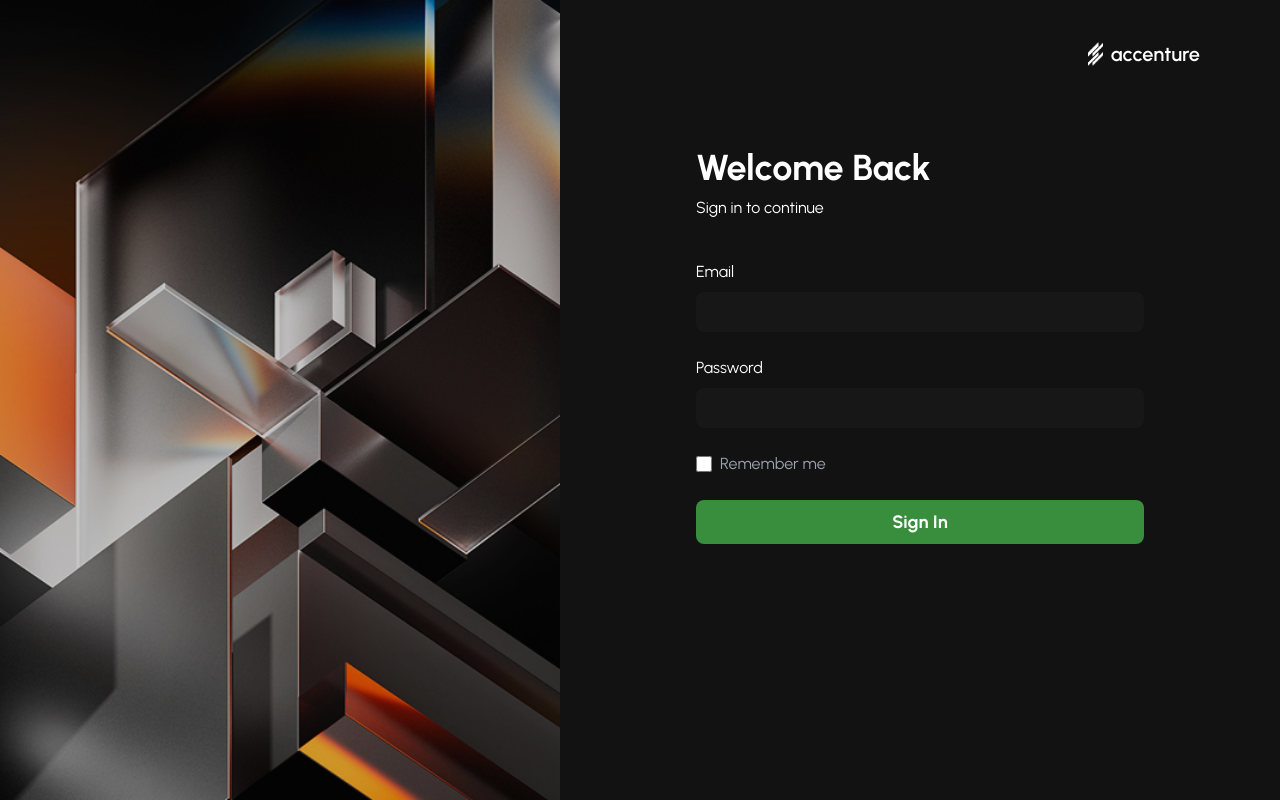
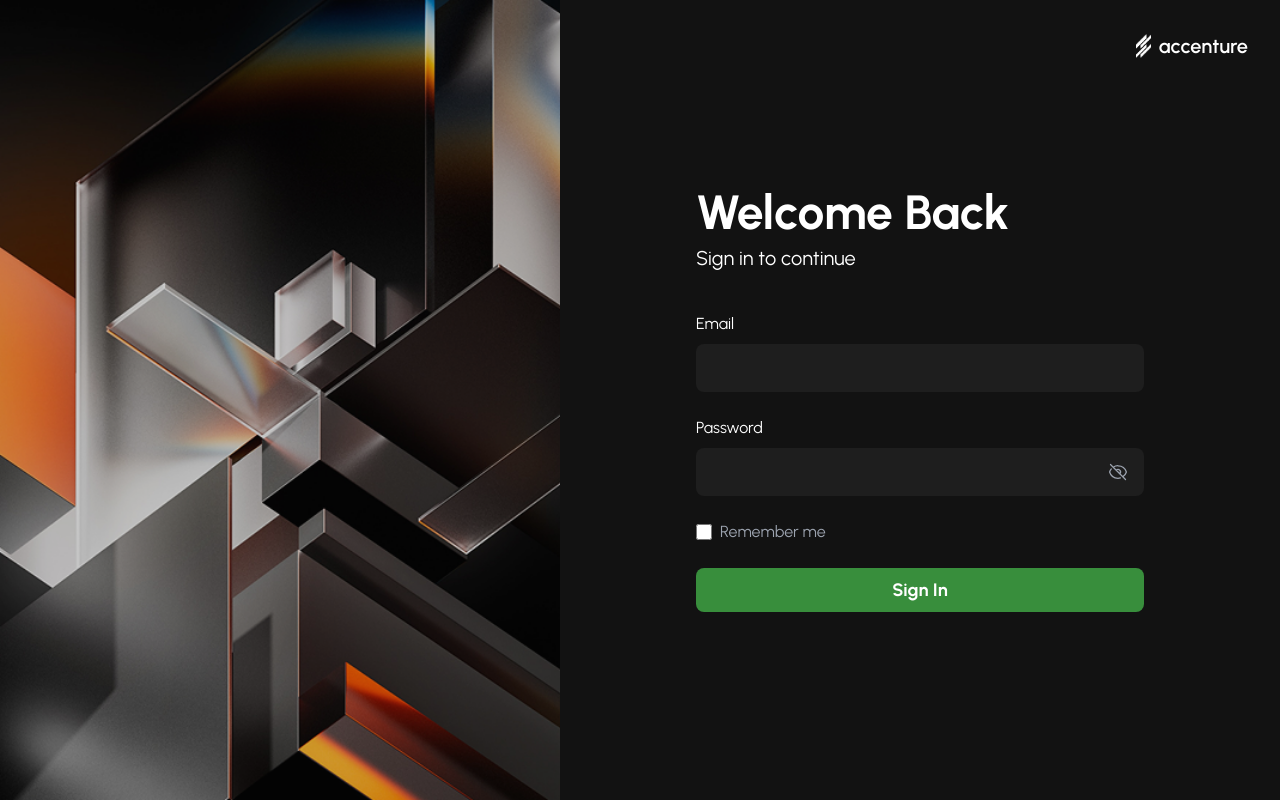
Before and after one commit to yudnata/predictive-lead-scoring-portal, a React (Vite) app in the folder frontend/: page / in a window 1280 px wide. Built offline with nearby package versions, Linux system fonts and the light colour scheme.

Commit message:
update profile page login logic

```diff
--- a/frontend/src/components/Button.jsx
+++ /dev/null
@@ -1,19 +0,0 @@
-const variants = {
-  primary: 'bg-brand hover:bg-brand-hover text-white',
-  secondary: 'bg-gray-700 hover:bg-gray-600 text-white',
-  danger: 'bg-status-danger hover:bg-red-700 text-white',
-  outline: 'border border-gray-600 text-gray-300 hover:bg-dark-hover',
-};
-
-const Button = ({ children, variant = 'primary', className = '', ...props }) => {
-  return (
-    <button
-      className={`px-4 py-2 rounded-lg font-semibold transition-all disabled:opacity-50 ${variants[variant]} ${className}`}
-      {...props}
-    >
-      {children}
-    </button>
-  );
-};
-
-export default Button;
--- a/frontend/src/pages/LoginPage.jsx
+++ b/frontend/src/pages/LoginPage.jsx
@@ -6,6 +6,7 @@ const API_BASE_URL = 'http://localhost:5000/api/v1/auth';
 const LoginPage = () => {
   const [email, setEmail] = useState('');
   const [password, setPassword] = useState('');
+  const [showPassword, setShowPassword] = useState(false);
   const [loading, setLoading] = useState(false);
   const [error, setError] = useState('');
   const [rememberMe, setRememberMe] = useState(false);
@@ -16,11 +17,7 @@ const LoginPage = () => {
     setError('');
 
     try {
-      const response = await axios.post(`${API_BASE_URL}/login`, {
-        email,
-        password,
-      });
-
+      const response = await axios.post(`${API_BASE_URL}/login`, { email, password });
       const { token, user } = response.data.data;
       const role = user.role;
 
@@ -60,9 +57,9 @@ const LoginPage = () => {
       </div>
 
       {/* RIGHT */}
-      <div className="flex flex-col justify-between flex-1 w-full h-screen px-8 py-10 md:w-1/2 md:px-20">
-        <div className="flex justify-end w-full">
-          <div className="flex items-center space-x-2">
+      <div className="relative flex flex-1 w-full h-screen px-8 py-10 md:w-1/2 md:px-20">
+        {/* Logo di pojok kanan atas */}
+        <div className="absolute flex items-center space-x-2 top-8 right-8">
           <img
             src="/logo.png"
             alt="Accenture Logo"
@@ -70,11 +67,12 @@ const LoginPage = () => {
           />
           <span className="text-xl font-semibold">accenture</span>
         </div>
-        </div>
 
-        <div className="w-full max-w-md mx-auto my-auto mt-20">
-          <h2 className="mb-2 text-4xl font-bold">Welcome Back</h2>
-          <p className="mb-10 text-white">Sign in to continue</p>
+        {/* Form di tengah */}
+        <div className="flex flex-col items-center justify-center w-full">
+          <div className="w-full max-w-md">
+            <h2 className="mb-2 text-5xl font-bold">Welcome Back</h2>
+            <p className="mb-10 text-xl text-white">Sign in to continue</p>
 
             {error && (
               <div className="p-3 mb-5 text-red-400 border border-red-500 rounded-md bg-red-900/40">
@@ -86,6 +84,7 @@ const LoginPage = () => {
               onSubmit={handleSubmit}
               className="space-y-6"
             >
+              {/* Email */}
               <div className="space-y-2">
                 <label
                   htmlFor="email"
@@ -99,10 +98,11 @@ const LoginPage = () => {
                   value={email}
                   onChange={(e) => setEmail(e.target.value)}
                   required
-                className="w-full p-2 text-white rounded-lg bg-neutral-900 focus:outline-none focus:ring-2 focus:ring-brand-hover"
+                  className="w-full p-3 text-white rounded-lg bg-dark-card focus:outline-none focus:ring-2 focus:ring-brand-hover"
                 />
               </div>
 
+              {/* Password */}
               <div className="space-y-2">
                 <label
                   htmlFor="password"
@@ -110,16 +110,63 @@ const LoginPage = () => {
                 >
                   Password
                 </label>
+                <div className="relative">
                   <input
-                type="password"
+                    type={showPassword ? 'text' : 'password'}
                     id="password"
                     value={password}
                     onChange={(e) => setPassword(e.target.value)}
                     required
-                className="w-full p-2 text-white rounded-lg bg-neutral-900 focus:outline-none focus:ring-2 focus:ring-brand-hover"
+                    className="w-full h-12 px-3 pr-12 text-white rounded-lg bg-dark-card focus:outline-none focus:ring-2 focus:ring-brand-hover"
                   />
+                  <button
+                    type="button"
+                    onClick={() => setShowPassword(!showPassword)}
+                    className="absolute text-gray-400 transition-colors duration-200 transform -translate-y-1/2 right-4 top-1/2 hover:text-white focus:outline-none"
+                  >
+                    {showPassword ? (
+                      // Icon Mata Terbuka (Show)
+                      <svg
+                        xmlns="http://www.w3.org/2000/svg"
+                        fill="none"
+                        viewBox="0 0 24 24"
+                        strokeWidth={1.5}
+                        stroke="currentColor"
+                        className="w-5 h-5"
+                      >
+                        <path
+                          strokeLinecap="round"
+                          strokeLinejoin="round"
+                          d="M2.036 12.322a1.012 1.012 0 010-.639C3.423 7.51 7.36 4.5 12 4.5c4.638 0 8.573 3.007 9.963 7.178.07.207.07.431 0 .639C20.577 16.49 16.64 19.5 12 19.5c-4.638 0-8.573-3.007-9.963-7.178z"
+                        />
+                        <path
+                          strokeLinecap="round"
+                          strokeLinejoin="round"
+                          d="M15 12a3 3 0 11-6 0 3 3 0 016 0z"
+                        />
+                      </svg>
+                    ) : (
+                      // Icon Mata Tertutup (Hide)
+                      <svg
+                        xmlns="http://www.w3.org/2000/svg"
+                        fill="none"
+                        viewBox="0 0 24 24"
+                        strokeWidth={1.5}
+                        stroke="currentColor"
+                        className="w-5 h-5"
+                      >
+                        <path
+                          strokeLinecap="round"
+                          strokeLinejoin="round"
+                          d="M3.98 8.223A10.477 10.477 0 001.934 12C3.226 16.338 7.244 19.5 12 19.5c.993 0 1.953-.138 2.863-.395M6.228 6.228A10.45 10.45 0 0112 4.5c4.756 0 8.773 3.162 10.065 7.498a10.523 10.523 0 01-4.293 5.774M6.228 6.228L3 3m3.228 3.228l3.65 3.65m7.894 7.894L21 21m-3.228-3.228l-3.65-3.65m0 0a3 3 0 10-4.243-4.243m4.242 4.242L9.88 9.88"
+                        />
+                      </svg>
+                    )}
+                  </button>
+                </div>
               </div>
 
+              {/* Remember me */}
               <div className="flex items-center mb-6 space-x-2">
                 <input
                   type="checkbox"
@@ -136,10 +183,11 @@ const LoginPage = () => {
                 </label>
               </div>
 
+              {/* Submit */}
               <button
                 type="submit"
                 disabled={loading}
-              className="w-full py-2 text-lg font-bold transition rounded-lg bg-brand hover:bg-brand-hover disabled:opacity-60 disabled:cursor-not-allowed"
+                className="w-full py-2 text-lg font-bold transition rounded-lg bg-brand hover:bg-brand-hover disabled:cursor-not-allowed disabled:opacity-60"
               >
                 {loading ? 'Logging In...' : 'Sign In'}
               </button>
@@ -147,6 +195,7 @@ const LoginPage = () => {
           </div>
         </div>
       </div>
+    </div>
   );
 };
 
--- a/frontend/src/pages/ProfilePage.jsx
+++ b/frontend/src/pages/ProfilePage.jsx
@@ -1,5 +1,14 @@
+import React, { useState } from 'react';
+
 const ProfilePage = ({ user }) => {
+  const [showLogoutModal, setShowLogoutModal] = useState(false);
+
   const handleLogout = () => {
+    // tampilkan modal konfirmasi
+    setShowLogoutModal(true);
+  };
+
+  const confirmLogout = () => {
     localStorage.clear();
     sessionStorage.clear();
     window.location.href = '/login';
@@ -8,7 +17,7 @@ const ProfilePage = ({ user }) => {
   if (!user) return <div className="p-4 text-white">Memuat data profil...</div>;
 
   return (
-    <div className="flex items-center justify-center min-h-screen">
+    <div className="flex items-center justify-center min-h-screen bg-dark-bg">
       <div className="w-full max-w-lg p-8 border shadow-xl rounded-xl bg-dark-card border-white/10">
         <h1 className="mb-6 text-3xl font-bold text-center text-white">Profil Saya</h1>
 
@@ -50,6 +59,30 @@ const ProfilePage = ({ user }) => {
           </button>
         </div>
       </div>
+
+      {/* LOGOUT CONFIRMATION MODAL */}
+      {showLogoutModal && (
+        <div className="fixed inset-0 z-50 flex items-center justify-center bg-black/70">
+          <div className="bg-[#1E1E1E] w-full max-w-sm p-6 rounded-2xl shadow-lg text-white">
+            <h3 className="mb-4 text-xl font-bold">Konfirmasi Logout</h3>
+            <p className="mb-6 text-gray-300">Apakah Anda yakin ingin logout?</p>
+            <div className="flex justify-end gap-3">
+              <button
+                onClick={() => setShowLogoutModal(false)}
+                className="px-4 py-2 bg-gray-700 rounded-lg hover:bg-gray-600"
+              >
+                Batal
+              </button>
+              <button
+                onClick={confirmLogout}
+                className="px-4 py-2 bg-red-600 rounded-lg hover:bg-red-700"
+              >
+                Logout
+              </button>
+            </div>
+          </div>
+        </div>
+      )}
     </div>
   );
 };
--- a/frontend/src/styles/globals.css
+++ b/frontend/src/styles/globals.css
@@ -8,9 +8,28 @@
   box-sizing: border-box;
 }
 
-html, body, #root {
+html,
+body,
+#root {
   height: 100%;
   width: 100%;
   background: #121212;
   font-family: 'Urbanist', sans-serif;
 }
+
+.datepicker-white::-webkit-calendar-picker-indicator {
+  filter: invert(1) brightness(2);
+}
+
+input:-webkit-autofill,
+input:-webkit-autofill:hover,
+input:-webkit-autofill:focus,
+input:-webkit-autofill:active {
+  -webkit-box-shadow: 0 0 0 30px #1e1e1e inset !important;
+  -webkit-text-fill-color: white !important;
+  transition: background-color 5000s ease-in-out 0s;
+}
+
+.bg-neutral-900:-webkit-autofill {
+  -webkit-box-shadow: 0 0 0 30px #1e1e1e inset !important;
+}
```
Also changed, not shown: frontend/src/features/campaigns/components/CampaignFormModal.jsx (+5 -5 lines), frontend/src/features/users/components/UserFormModal.jsx (+5 -5 lines). Lines whose indentation alone changed are shown as unchanged.
